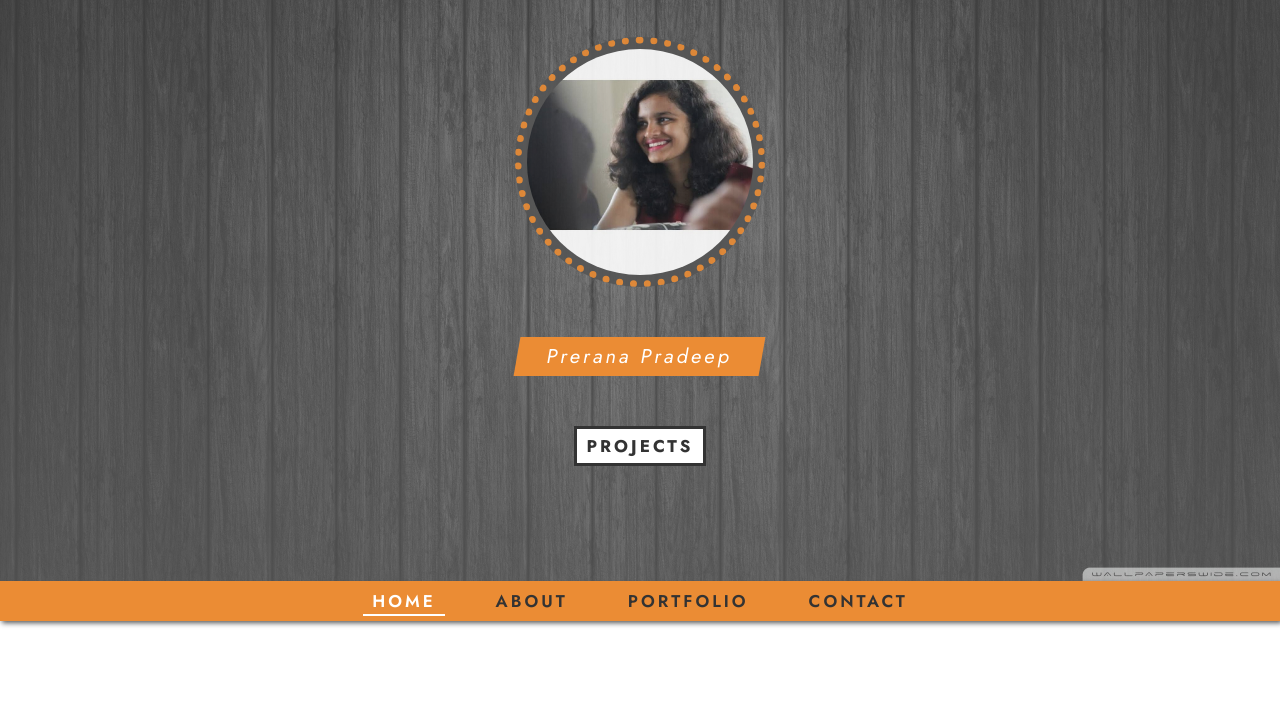
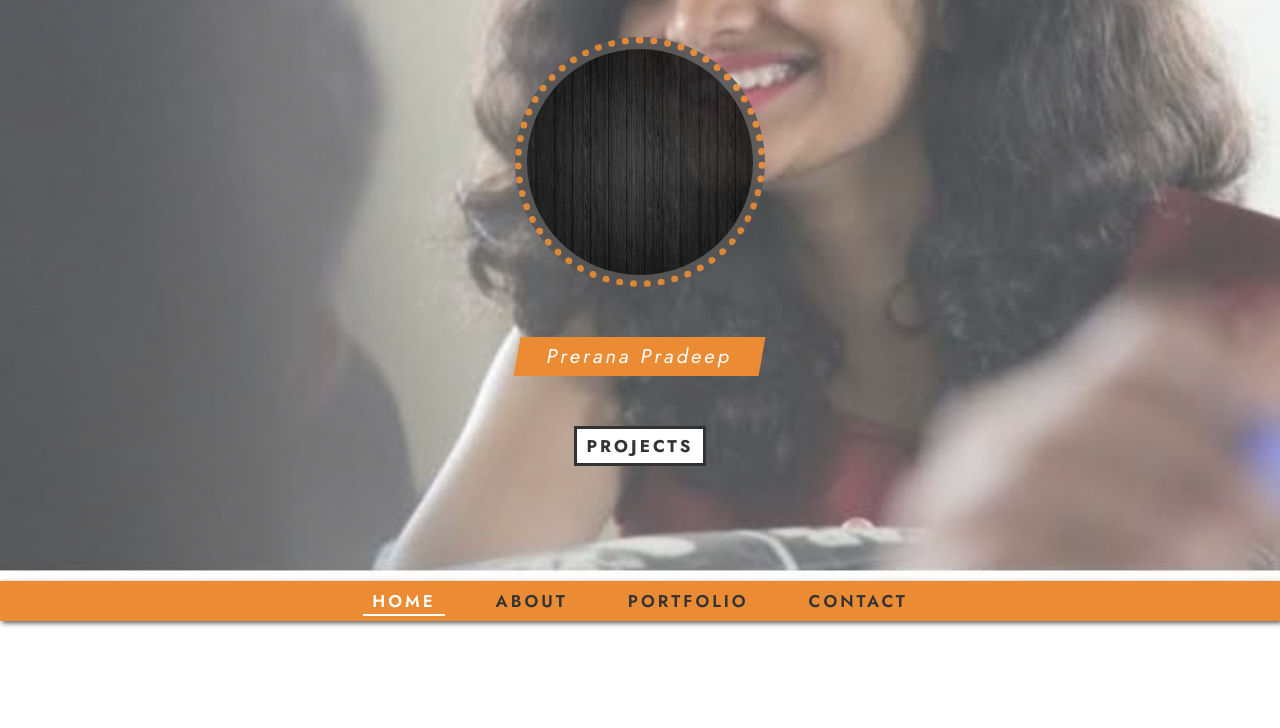
Before and after one commit to preranapradeep17/portfolio, a plain HTML site: page index.html in a window 1280 px wide. Shown: the part 219-947 px from the top of the page. Drawn offline with Linux system fonts and the light colour scheme.

Commit message:
Add files via upload

```diff
--- a/index.html
+++ b/index.html
@@ -20,7 +20,7 @@
         <h1 class="section-1-heading">
       Front-end-developer
         </h1>
-        <img src="profile.jpg" alt="Prerana Pradeep " class="person-img" />
+        <img src="background.jpg" alt="Prerana Pradeep " class="person-img" />
         <h3 class="person-name">Prerana Pradeep</h3>
         <a href="#section-3" class="section-1-btn">Projects</a>
       </section>
--- a/portfolio1.css
+++ b/portfolio1.css
@@ -36,7 +36,7 @@
         rgba(255, 255, 255, 0.2),
         rgba(255, 255, 255, 0.3)
       ),
-      url(background.jpg) center no-repeat;
+      url(profile.jpg) center no-repeat;
     background-size: cover;
     flex-direction: column;
   }
```
